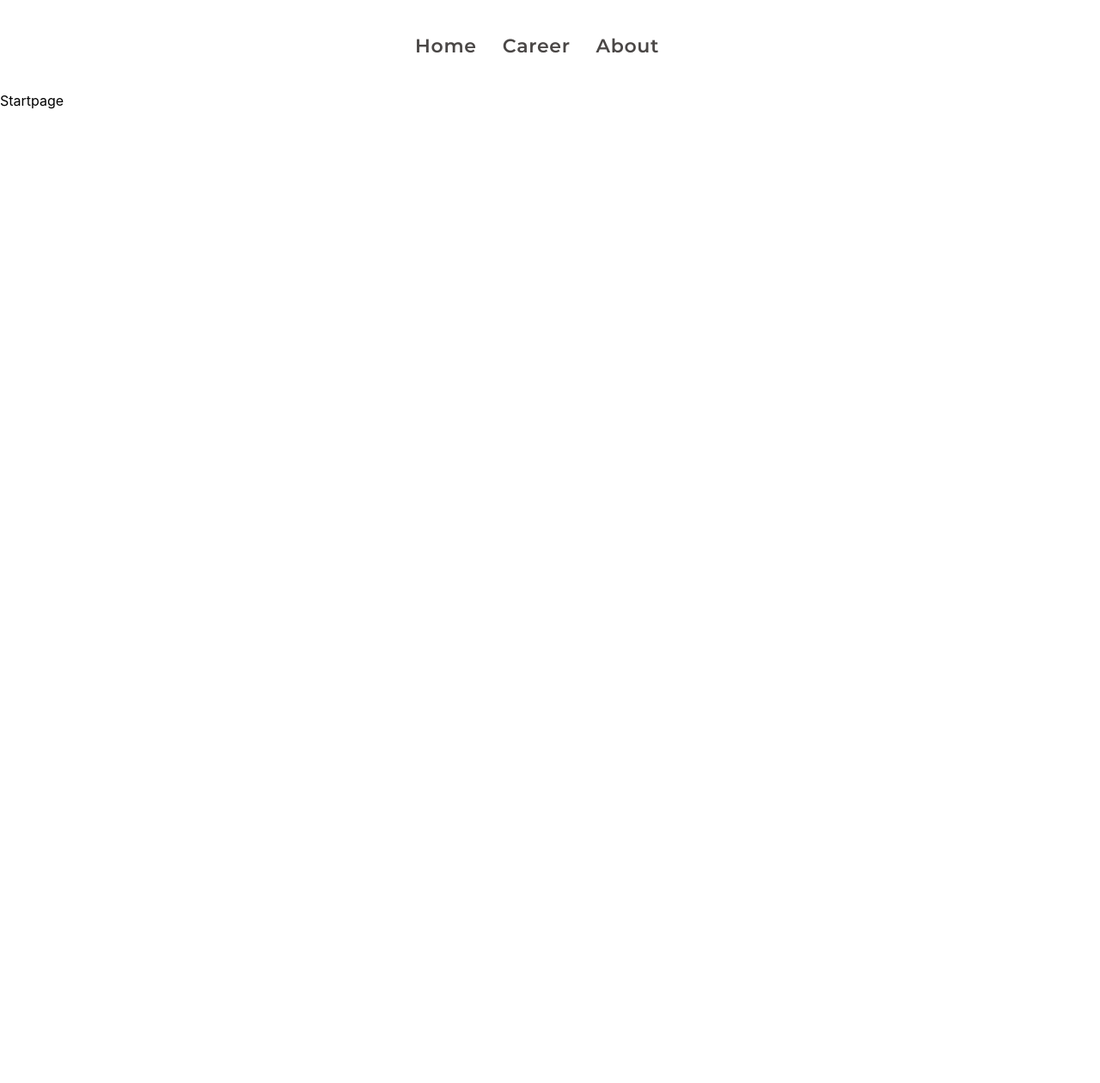
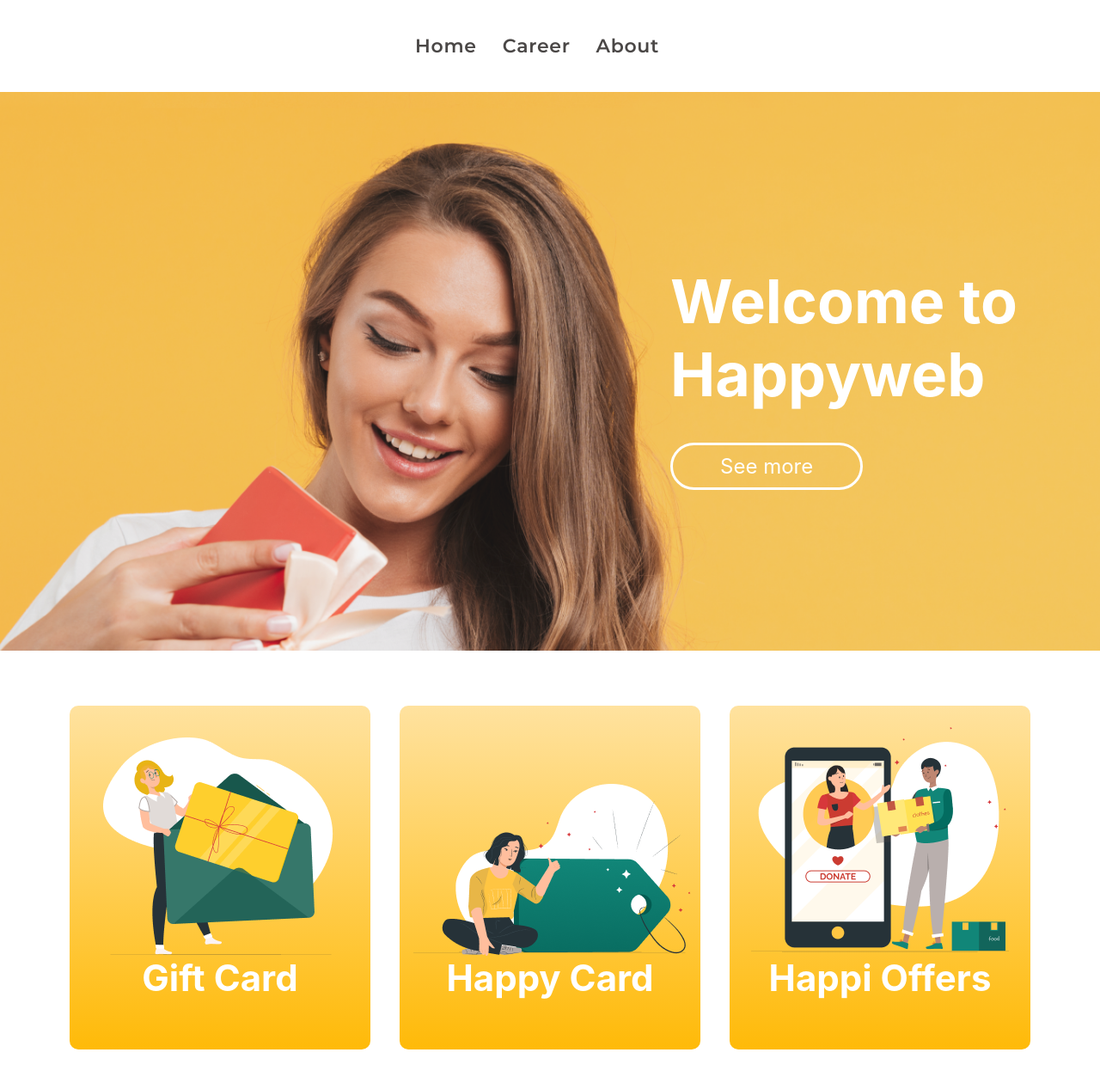
Before and after one commit to madeleineenberg/react-code-challenge, a React (Create React App) app: page / in a window 1280 px wide. Shown: the top 1260 px of the page at 86% size. Before the commit the page ends 800 px from the top, so only its background shows below. Built offline with nearby package versions, Linux system fonts and the light colour scheme.

Commit message:
startpage

```diff
--- a/src/pages/Startpage.jsx
+++ b/src/pages/Startpage.jsx
@@ -1,5 +1,12 @@
-import React from 'react';
+import React, { Fragment } from 'react';
+import Categories from '../components/Categories';
+import Hero from '../components/Hero';
 
 export default function Startpage() {
-  return <div>Startpage</div>;
+  return (
+    <Fragment>
+      <Hero />
+      <Categories />
+    </Fragment>
+  );
 }
```
